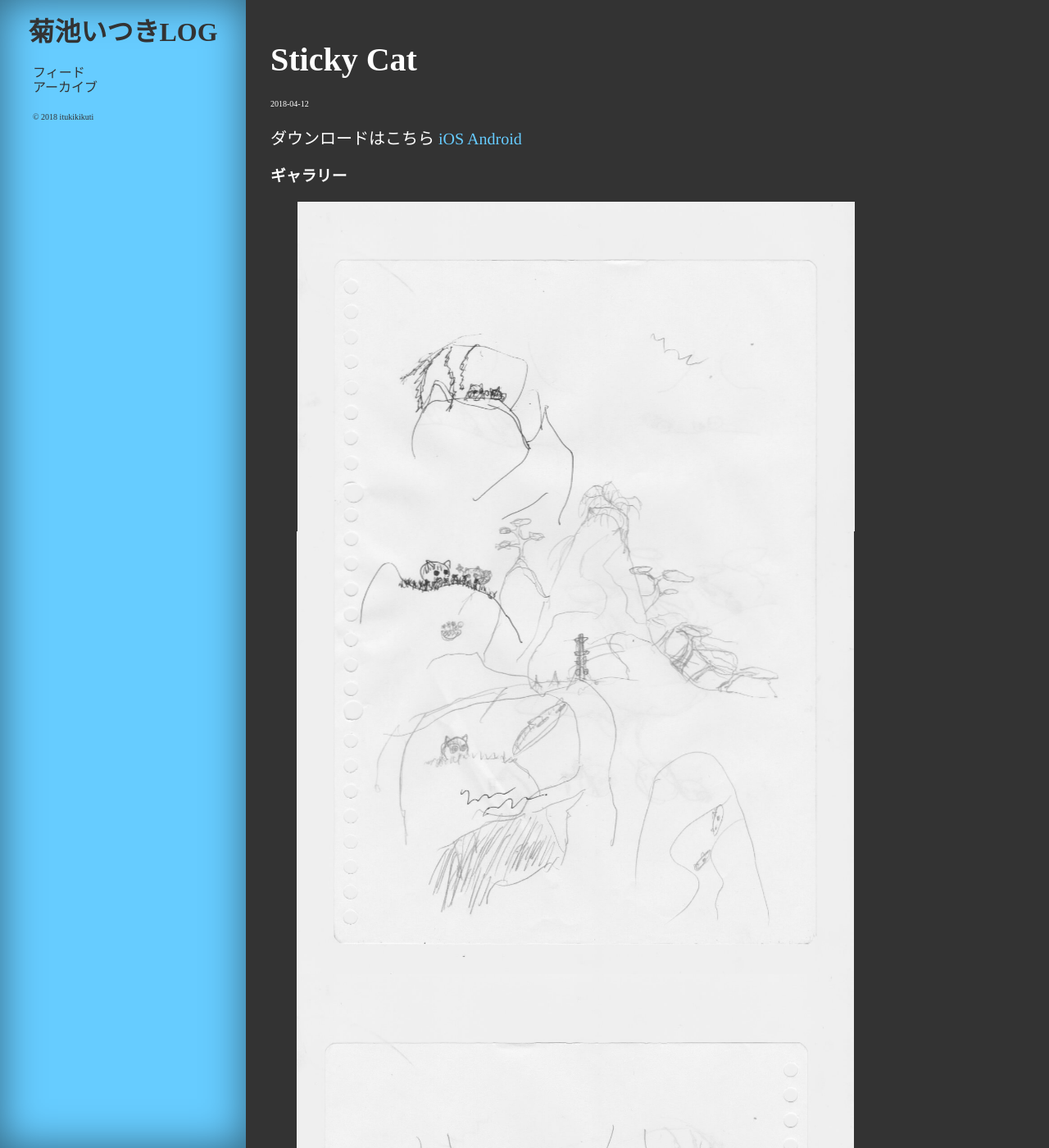
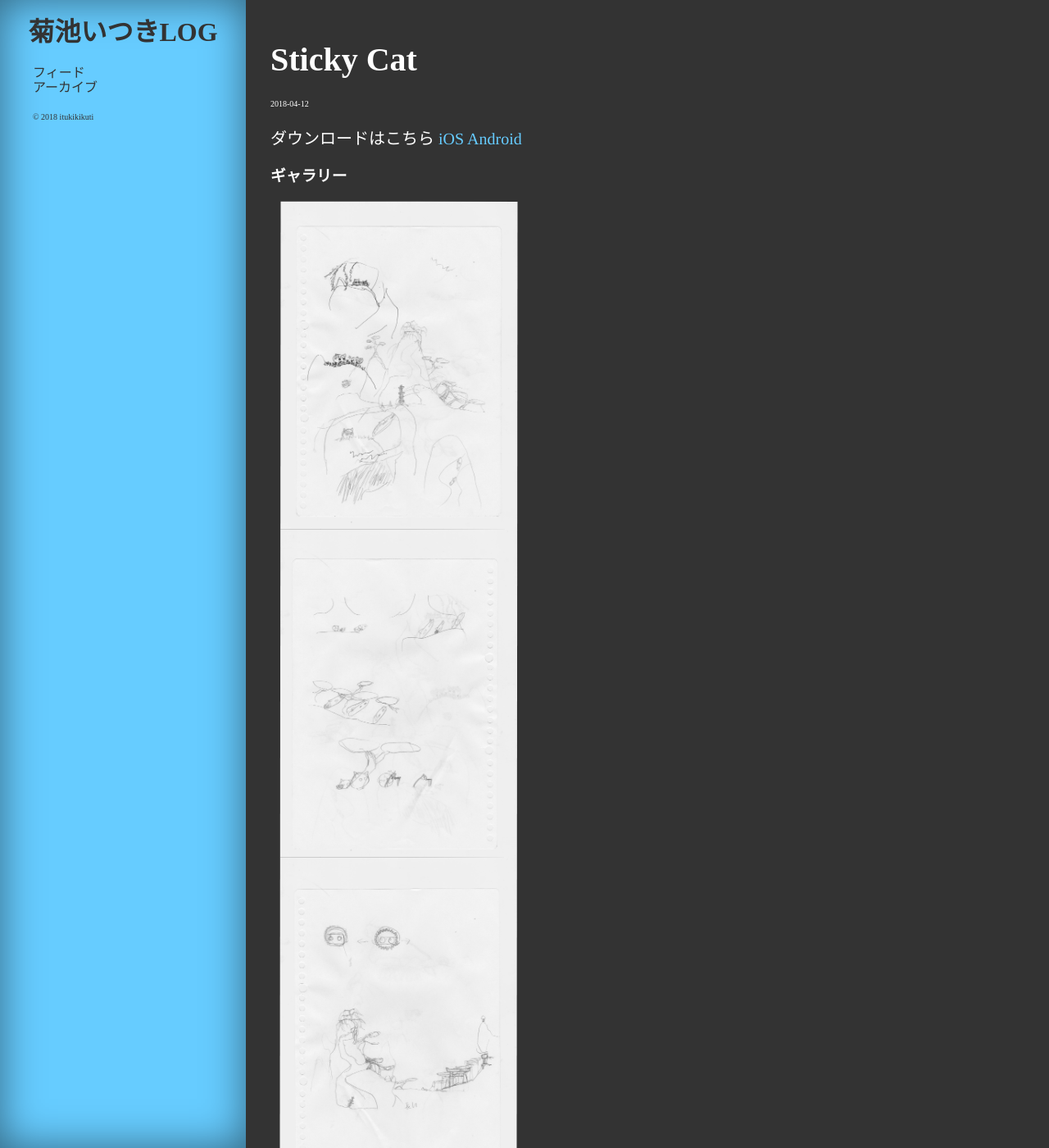
Before and after one commit to itukikikuti/windblow.net, a Jekyll site: the page built from _posts/2018-04-12-Sticky Cat.md, in a window 1280 px wide and 1400 px high. Shown: the whole window at 82% size. Built offline with Jekyll 4.4.1, drawn with Linux system fonts in a browser that asks for light colours; some web fonts are replaced.

Commit message:
Update style.scss

```diff
--- a/assets/css/style.scss
+++ b/assets/css/style.scss
@@ -79,6 +79,7 @@ article {
     img {
         display: block;
         max-width: 680px;
+        max-height: 400px;
     }
     &>a {
         display:inline-block;
```
